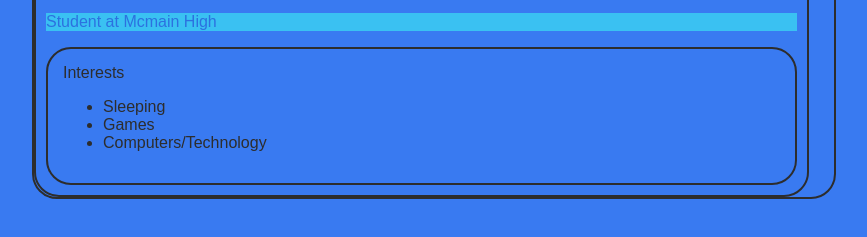
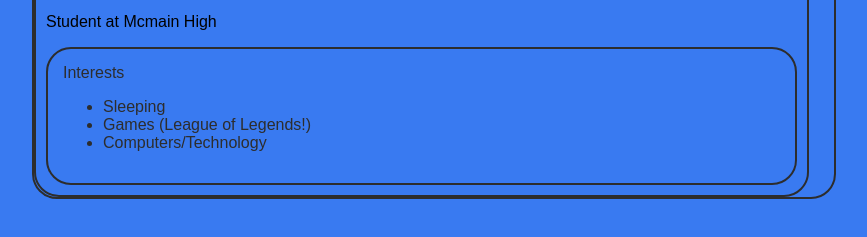
Before and after one commit to john-cooper-2/john-cooper-2.github.io, a plain HTML site: page index.html in a window 1280 px wide. Shown: the part 325-562 px from the top of the page, without its empty margins (206-1073 px from the left). Drawn offline with Linux system fonts and the light colour scheme.

Commit message:
A Basic Website

```diff
--- a/index.html
+++ b/index.html
@@ -7,7 +7,7 @@
                 background: rgb(57, 122, 241);
                 color: rgb(45, 45, 45);
                 padding: 10px;
-                font-family: arial;
+                font-family: fantasy;
             }
             header {
                 font-size: 1.5em;
@@ -66,8 +66,7 @@
         </style>
         <style type="text/css">
             p {
-                color: rgb(44, 113, 224);
-                background-color: rgb(58, 193, 242);
+                color: rgb(00, 00, 00);
             }
             h1 {
                 background-color: rgb(58, 193, 242);
@@ -83,7 +82,7 @@
     <body>
          <div id="all-contents">
             <nav>
-                <h1 class="header" id=firstheader">Welcome to John's Naptime Hub!</h1>
+                <h1 class="header" id="firstheader">Welcome to John's Naptime Hub!</h1>
                 <ul>
                     <li><a href="index.html">Home</li>
                         <li><a href="portfolio.html">Portfolio</a></li>
@@ -102,7 +101,7 @@
                     <header> Interests</header>
                     <ul>
                         <li>Sleeping</li>
-                        <li>Games</li>
+                        <li>Games (League of Legends!)</li>
                         <li>Computers/Technology</li>
                     </ul>
                     </section>
```
